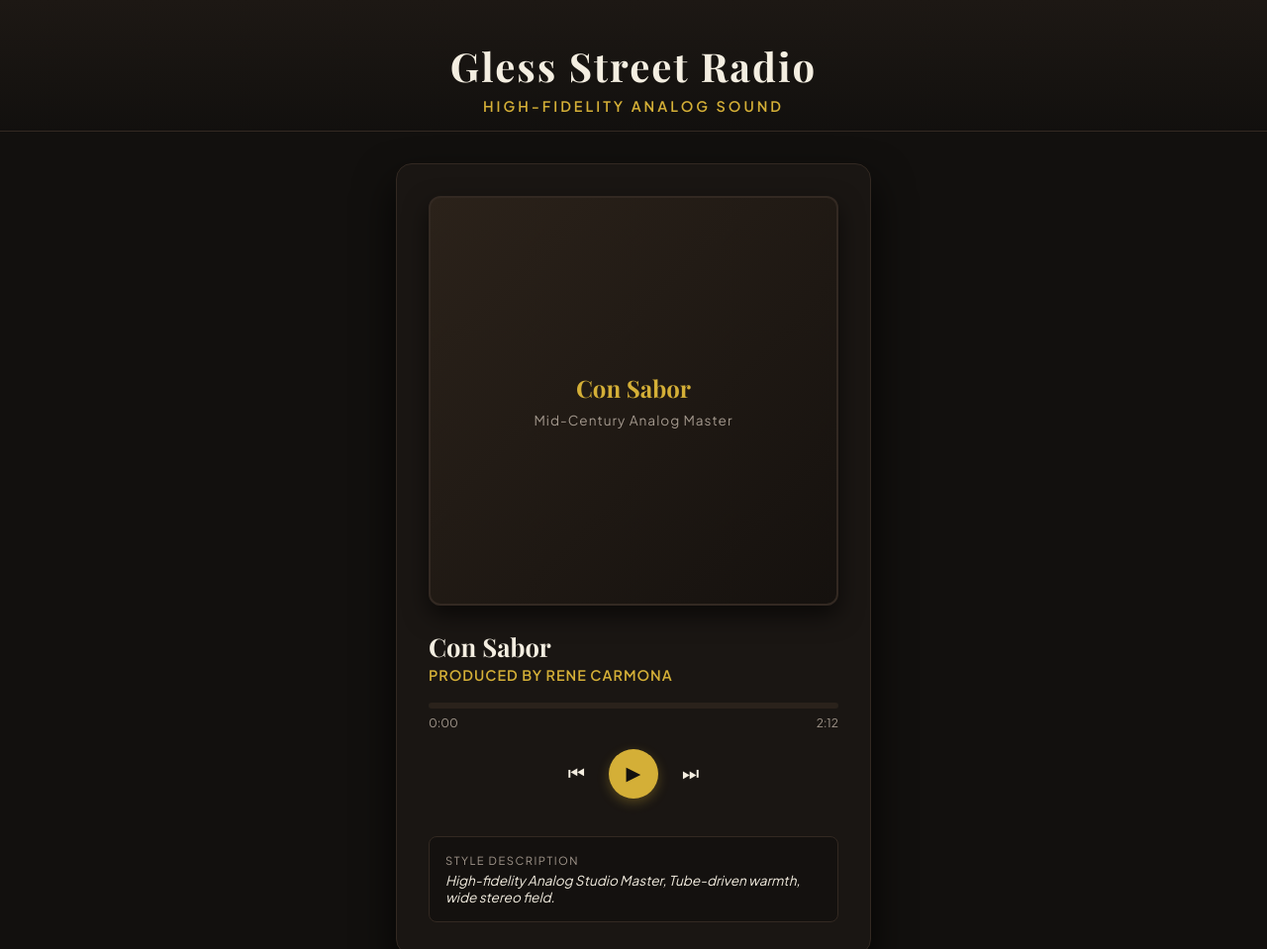
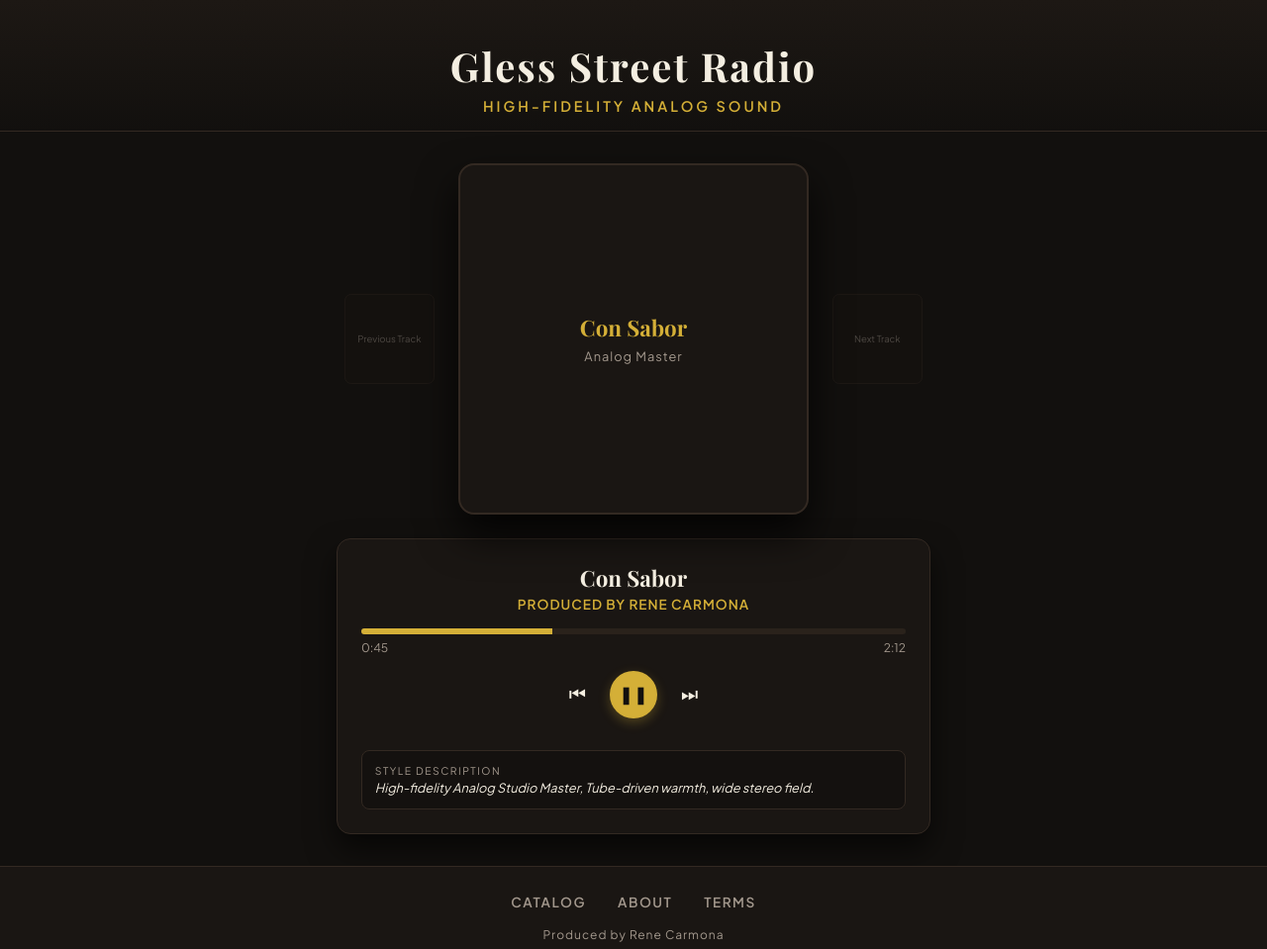
Before and after one commit to carmonarene26-ai/glessstreetradio, a plain HTML site: page index.html in a window 1280 px wide. Shown: the top 959 px of the page at 99% size. Drawn offline with nearby package versions, Linux system fonts and the light colour scheme; a web font is replaced by a local one.

Commit message:
Update index.html

```diff
--- a/index.html
+++ b/index.html
@@ -32,6 +32,7 @@
             display: flex;
             flex-direction: column;
             justify-content: space-between;
+            overflow-x: hidden;
         }
 
         header {
@@ -63,80 +64,113 @@
             justify-content: center;
             align-items: center;
             padding: 2rem 1rem;
+            width: 100%;
         }
 
-        /* Custom Streamer Card Shell */
-        .station-card {
-            background-color: var(--card-bg);
-            border: 1px solid var(--card-border);
-            border-radius: 16px;
+        .station-container {
             width: 100%;
-            max-width: 480px;
-            padding: 2rem;
-            box-shadow: 0 20px 40px rgba(0, 0, 0, 0.8);
-            position: relative;
+            max-width: 600px;
+            display: flex;
+            flex-direction: column;
+            align-items: center;
         }
 
-        /* Centered Artwork Display Area */
-        .artwork-container {
+        /* Three-Panel Cover-Flow Carousel Layout */
+        .carousel-stage {
+            display: flex;
+            align-items: center;
+            justify-content: center;
+            gap: 1rem;
             width: 100%;
+            margin-bottom: 1.5rem;
+        }
+
+        /* Peeking Side Cards */
+        .side-card {
+            width: 18%;
             aspect-ratio: 1 / 1;
-            background: linear-gradient(135deg, #2b221a, #15110e);
-            border-radius: 12px;
-            border: 2px solid var(--card-border);
+            background: #171310;
+            border: 1px solid var(--card-border);
+            border-radius: 8px;
+            opacity: 0.4;
+            transform: scale(0.85);
+            transition: all 0.3s ease;
             display: flex;
             justify-content: center;
             align-items: center;
-            margin-bottom: 1.5rem;
-            position: relative;
+            font-size: 0.7rem;
+            color: var(--text-muted);
+            text-align: center;
+            padding: 0.5rem;
             overflow: hidden;
-            box-shadow: 0 10px 25px rgba(0,0,0,0.6);
         }
 
-        .artwork-placeholder {
+        /* Main Center Active Card */
+        .main-card {
+            background-color: var(--card-bg);
+            border: 2px solid var(--card-border);
+            border-radius: 16px;
+            width: 60%;
+            aspect-ratio: 1 / 1;
+            padding: 1.5rem;
+            box-shadow: 0 20px 40px rgba(0, 0, 0, 0.8);
+            display: flex;
+            flex-direction: column;
+            justify-content: center;
+            align-items: center;
             text-align: center;
-            padding: 1.5rem;
+            position: relative;
+            z-index: 2;
         }
 
-        .artwork-placeholder h3 {
+        .main-card h3 {
             font-family: 'Playfair Display', serif;
-            font-size: 1.5rem;
+            font-size: 1.4rem;
             color: var(--accent-gold);
-            margin-bottom: 0.5rem;
+            margin-bottom: 0.4rem;
         }
 
-        .artwork-placeholder p {
-            font-size: 0.85rem;
+        .main-card p {
+            font-size: 0.8rem;
             color: var(--text-muted);
             letter-spacing: 1px;
         }
 
-        /* Track Info Section */
+        /* Controls Panel Container */
+        .console-panel {
+            background-color: var(--card-bg);
+            border: 1px solid var(--card-border);
+            border-radius: 14px;
+            width: 100%;
+            padding: 1.5rem;
+            box-shadow: 0 15px 30px rgba(0,0,0,0.6);
+        }
+
         .track-header {
-            margin-bottom: 1.2rem;
+            margin-bottom: 1rem;
+            text-align: center;
         }
 
         .track-title {
             font-family: 'Playfair Display', serif;
-            font-size: 1.6rem;
+            font-size: 1.4rem;
             font-weight: 700;
             color: var(--cream);
             margin-bottom: 0.2rem;
         }
 
         .track-artist {
-            font-size: 0.9rem;
+            font-size: 0.85rem;
             color: var(--accent-gold);
             letter-spacing: 1px;
             text-transform: uppercase;
             font-weight: 600;
         }
 
-        /* Custom Player Controls & Progress */
         .player-console {
             display: flex;
             flex-direction: column;
-            gap: 1.2rem;
+            gap: 1rem;
         }
 
         .progress-bar-container {
@@ -149,10 +183,9 @@
         }
 
         .progress-fill {
-            width: 0%;
+            width: 35%;
             height: 100%;
             background-color: var(--accent-gold);
-            transition: width 0.1s linear;
         }
 
         .time-labels {
@@ -160,7 +193,7 @@
             justify-content: space-between;
             font-size: 0.75rem;
             color: var(--text-muted);
-            margin-top: -0.8rem;
+            margin-top: -0.6rem;
         }
 
         .control-buttons {
@@ -187,13 +220,13 @@
             background-color: var(--accent-gold);
             color: var(--bg-dark);
             border: none;
-            width: 50px;
-            height: 50px;
+            width: 48px;
+            height: 48px;
             border-radius: 50%;
             display: flex;
             justify-content: center;
             align-items: center;
-            font-size: 1.2rem;
+            font-size: 1.1rem;
             cursor: pointer;
             box-shadow: 0 4px 12px rgba(212, 175, 55, 0.3);
             transition: background-color 0.2s ease, transform 0.1s ease;
@@ -207,25 +240,24 @@
             transform: scale(0.95);
         }
 
-        /* Style Description & Metadata Box */
         .meta-box {
             background: #14110f;
             border: 1px solid var(--card-border);
             border-radius: 8px;
-            padding: 1rem;
-            margin-top: 1.2rem;
+            padding: 0.8rem;
+            margin-top: 1rem;
         }
 
         .meta-title {
-            font-size: 0.7rem;
+            font-size: 0.65rem;
             text-transform: uppercase;
             letter-spacing: 1.5px;
             color: var(--text-muted);
-            margin-bottom: 0.3rem;
+            margin-bottom: 0.2rem;
         }
 
         .meta-text {
-            font-size: 0.85rem;
+            font-size: 0.8rem;
             color: var(--cream);
             font-style: italic;
         }
@@ -278,48 +310,45 @@
     </header>
 
     <main>
-        <div class="station-card">
-            <!-- Centered Artwork Showcase -->
-            <div class="artwork-container">
-                <div class="artwork-placeholder">
+        <div class="station-container">
+            <!-- Three-Panel Cover-Flow View -->
+            <div class="carousel-stage">
+                <div class="side-card">Previous Track</div>
+                <div class="main-card">
                     <h3>Con Sabor</h3>
-                    <p>Mid-Century Analog Master</p>
+                    <p>Analog Master</p>
                 </div>
+                <div class="side-card">Next Track</div>
             </div>
 
-            <!-- Track Info -->
+            <!-- Player Console Panel -->
+            <div class="console-panel">
                 <div class="track-header">
                     <div class="track-title" id="trackTitle">Con Sabor</div>
                     <div class="track-artist">Produced by Rene Carmona</div>
                 </div>
 
-            <!-- Player Console -->
                 <div class="player-console">
                     <div class="progress-bar-container" id="progressBar">
                         <div class="progress-fill" id="progressFill"></div>
                     </div>
                     <div class="time-labels">
-                    <span id="currentTime">0:00</span>
+                        <span id="currentTime">0:45</span>
                         <span id="totalTime">2:12</span>
                     </div>
 
                     <div class="control-buttons">
                         <button class="btn-control" id="prevBtn" title="Previous Track">⏮</button>
-                    <button class="btn-play-main" id="playBtn" title="Play / Pause">▶</button>
+                        <button class="btn-play-main" id="playBtn" title="Play / Pause">❚❚</button>
                         <button class="btn-control" id="nextBtn" title="Next Track">⏭</button>
                     </div>
 
-                <!-- Style Metadata Tag -->
                     <div class="meta-box">
                         <div class="meta-title">Style Description</div>
                         <div class="meta-text">High-fidelity Analog Studio Master, Tube-driven warmth, wide stereo field.</div>
                     </div>
                 </div>
-
-            <audio id="audioPlayer" preload="metadata">
-                <source src="" type="audio/mpeg">
-                Your browser does not support the audio element.
-            </audio>
+            </div>
         </div>
     </main>
 
@@ -334,24 +363,15 @@
 
     <script>
         const playBtn = document.getElementById('playBtn');
-        const audioPlayer = document.getElementById('audioPlayer');
-        const trackTitle = document.getElementById('trackTitle');
-        const progressFill = document.getElementById('progressFill');
-        const progressBar = document.getElementById('progressBar');
-        const currentTimeEl = document.getElementById('currentTime');
-
-        let isPlaying = false;
+        let isPlaying = true;
 
         playBtn.addEventListener('click', () => {
-            if (!isPlaying) {
+            if (isPlaying) {
+                playBtn.textContent = '▶';
+                isPlaying = false;
+            } else {
                 playBtn.textContent = '❚❚';
                 isPlaying = true;
-                // Simulated progress animation for preview mode
-                progressFill.style.width = '35%';
-                currentTimeEl.textContent = '0:45';
-            } else {
-                playBtn.textContent = '▶';
-                isPlaying = false;
             }
         });
     </script>
```
Lines whose indentation alone changed are shown as unchanged.
